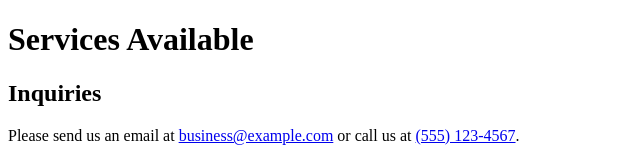
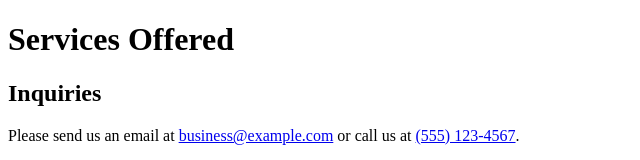
Before and after one commit to tmcnutts/tcar, a plain HTML site: page docs/services.html in a window 1280 px wide. Shown: the top 160 px of the page, without its empty margins (0-640 px from the left). Drawn offline with Linux system fonts and the light colour scheme.

Commit message:
Change header from 'Services Available' to 'Services Offered'

```diff
--- a/docs/services.html
+++ b/docs/services.html
@@ -7,7 +7,7 @@
 </head>
 <body>
   <header>
-    <h1>Services Available</h1>
+    <h1>Services Offered</h1>
   </header>
 
   <main>
```
